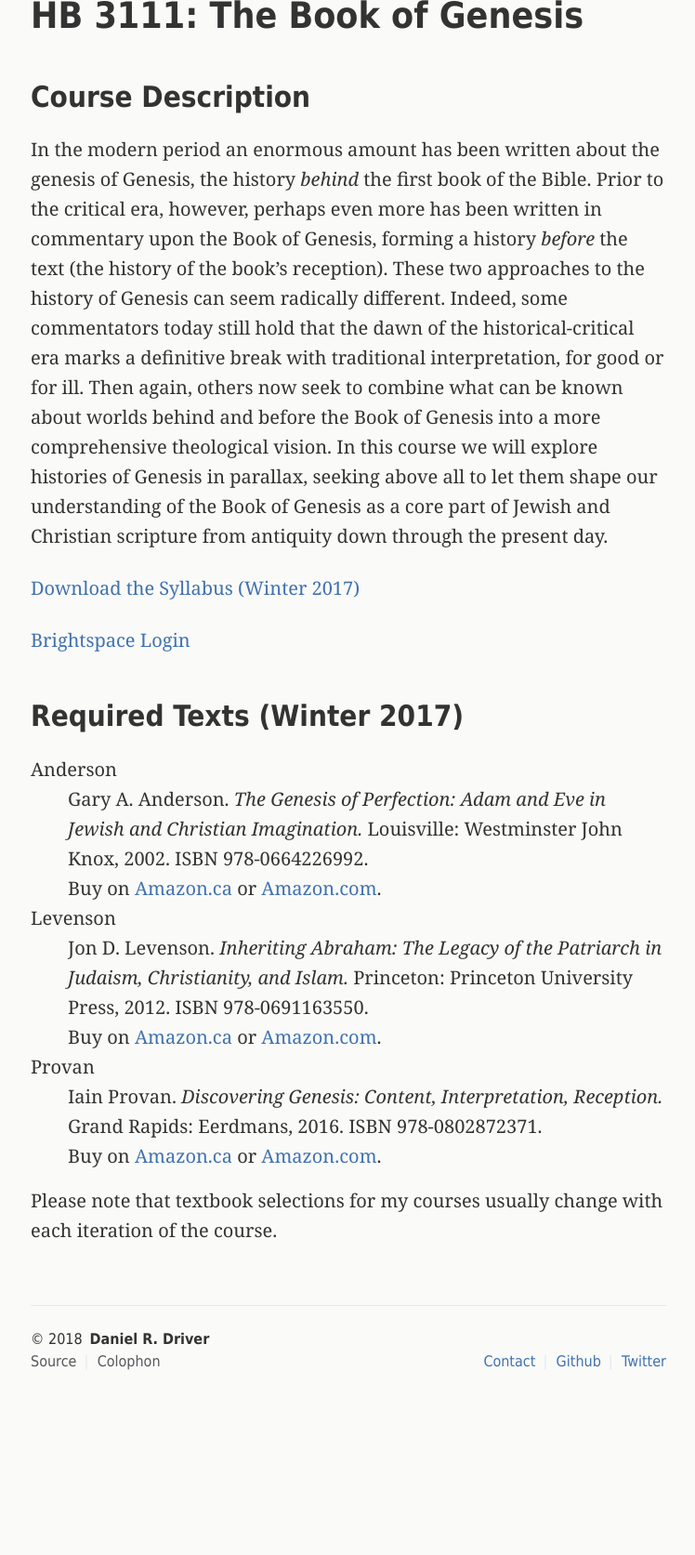
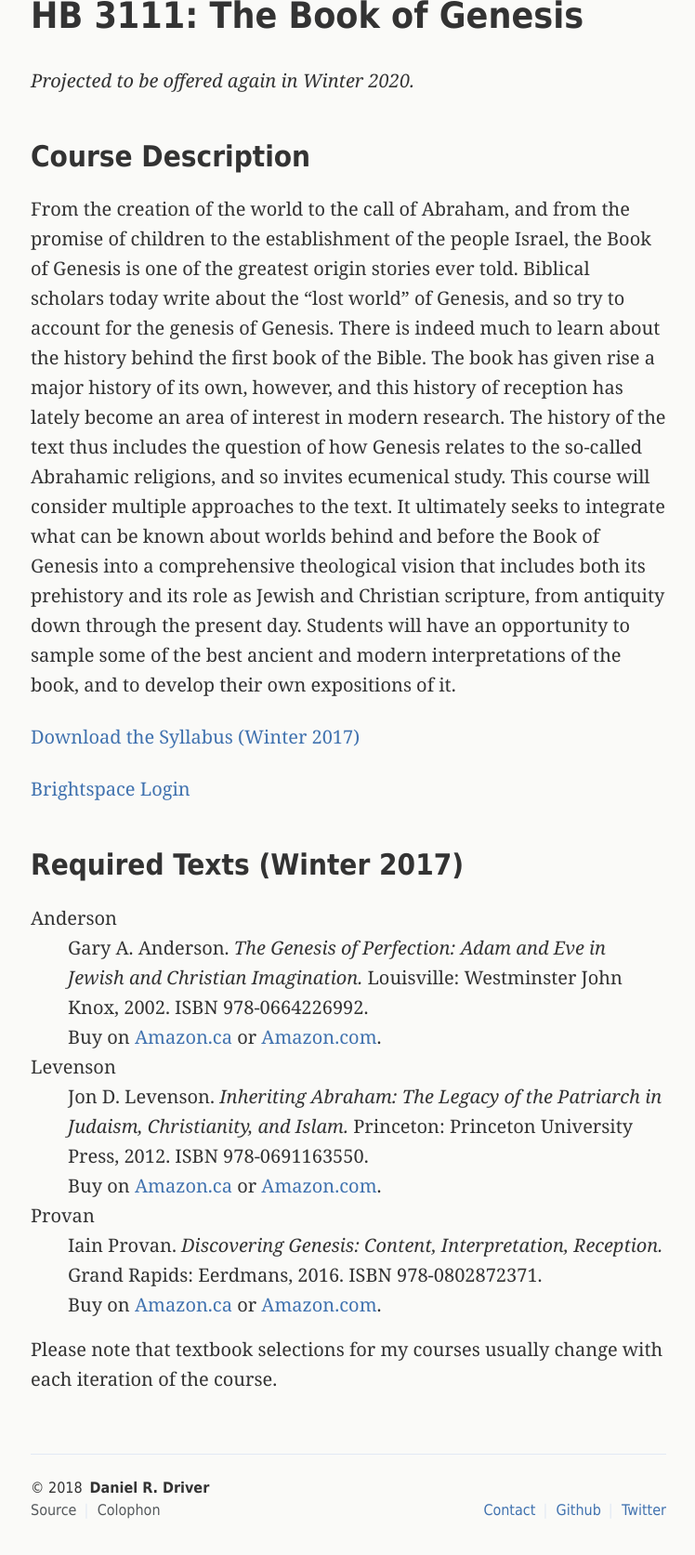
Before and after one commit to danieldriver/danieldriver.github.io, a Jekyll site: the page built from _pages/hb-3111.md, in a window 1280 px wide, cut to the strip 104-1837 px from the top of the page. Shown: the top 1673 px of the strip at 93% size, without its empty margins (265-1013 px from the left). Built offline with Jekyll 4.4.1, drawn with Linux system fonts in a browser that asks for light colours; before the commit the page ends 1677 px from its top, so only the background shows below that.

Commit message:
update course description for HB 3111: Genesis

```diff
--- a/_pages/hb-3111.md
+++ b/_pages/hb-3111.md
@@ -5,22 +5,27 @@ permalink: courses/hb-3111/
 subtitle: "HB 3111: The Book of Genesis"
 ---
 
+*Projected to be offered again in Winter 2020.*
+
 ## Course Description
 
-In the modern period an enormous amount has been written about the
-genesis of Genesis, the history *behind* the first book of the Bible.
-Prior to the critical era, however, perhaps even more has been written
-in commentary upon the Book of Genesis, forming a history *before* the
-text (the history of the book's reception). These two approaches to the
-history of Genesis can seem radically different. Indeed, some
-commentators today still hold that the dawn of the historical-critical
-era marks a definitive break with traditional interpretation, for good
-or for ill. Then again, others now seek to combine what can be known
-about worlds behind and before the Book of Genesis into a more
-comprehensive theological vision. In this course we will explore
-histories of Genesis in parallax, seeking above all to let them shape
-our understanding of the Book of Genesis as a core part of Jewish and
-Christian scripture from antiquity down through the present day.
+From the creation of the world to the call of Abraham, and from the
+promise of children to the establishment of the people Israel, the Book
+of Genesis is one of the greatest origin stories ever told. Biblical
+scholars today write about the “lost world” of Genesis, and so try to
+account for the genesis of Genesis. There is indeed much to learn about
+the history behind the first book of the Bible. The book has given rise
+a major history of its own, however, and this history of reception has
+lately become an area of interest in modern research. The history of the
+text thus includes the question of how Genesis relates to the so-called
+Abrahamic religions, and so invites ecumenical study. This course will
+consider multiple approaches to the text. It ultimately seeks to
+integrate what can be known about worlds behind and before the Book of
+Genesis into a comprehensive theological vision that includes both its
+prehistory and its role as Jewish and Christian scripture, from
+antiquity down through the present day. Students will have an
+opportunity to sample some of the best ancient and modern
+interpretations of the book, and to develop their own expositions of it.
 
 [Download the Syllabus (Winter 2017)](https://github.com/danieldriver/Syllabi/raw/master/HB/HB%203111-Genesis-Driver%202017.pdf)
 
```
